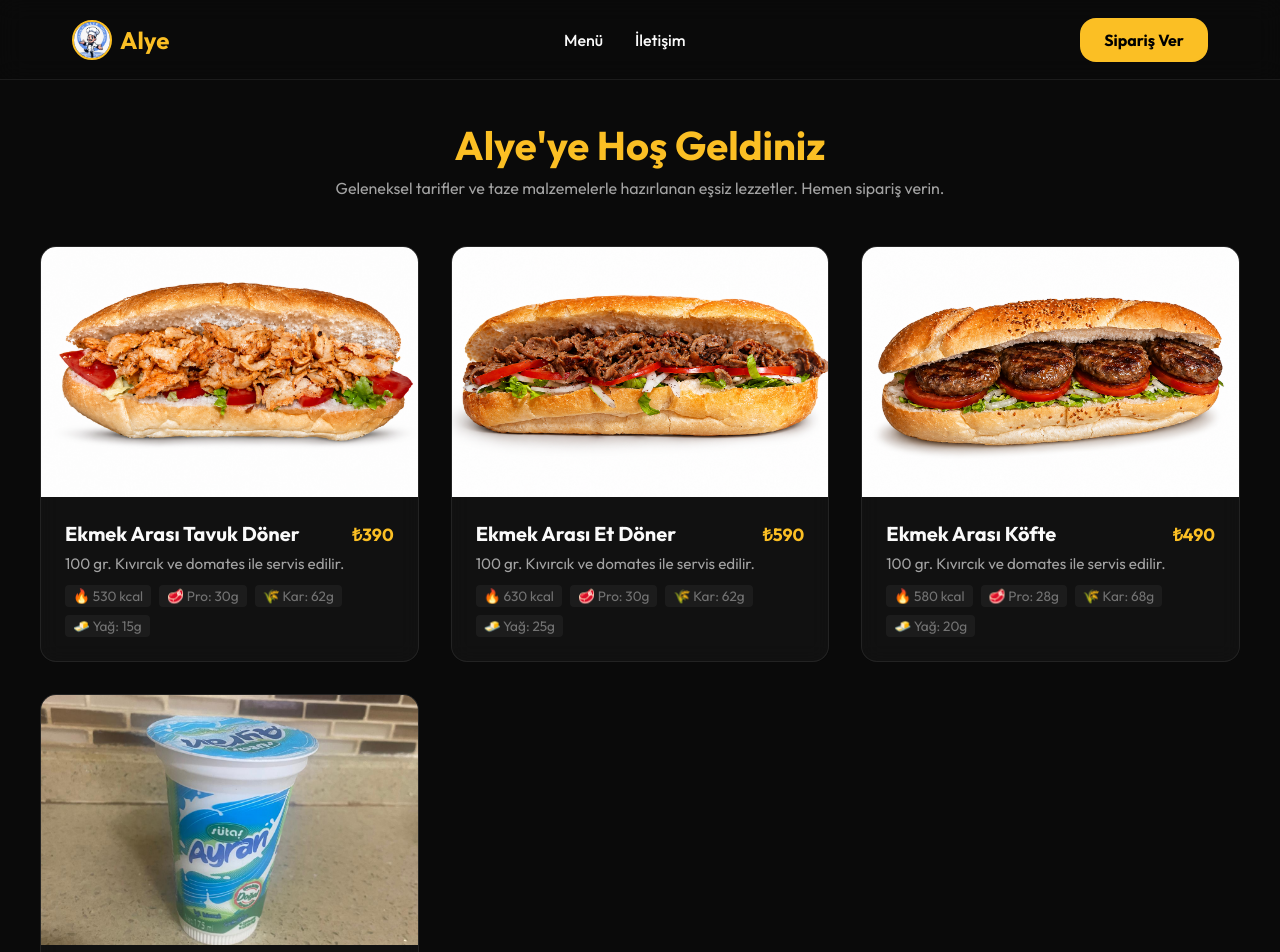
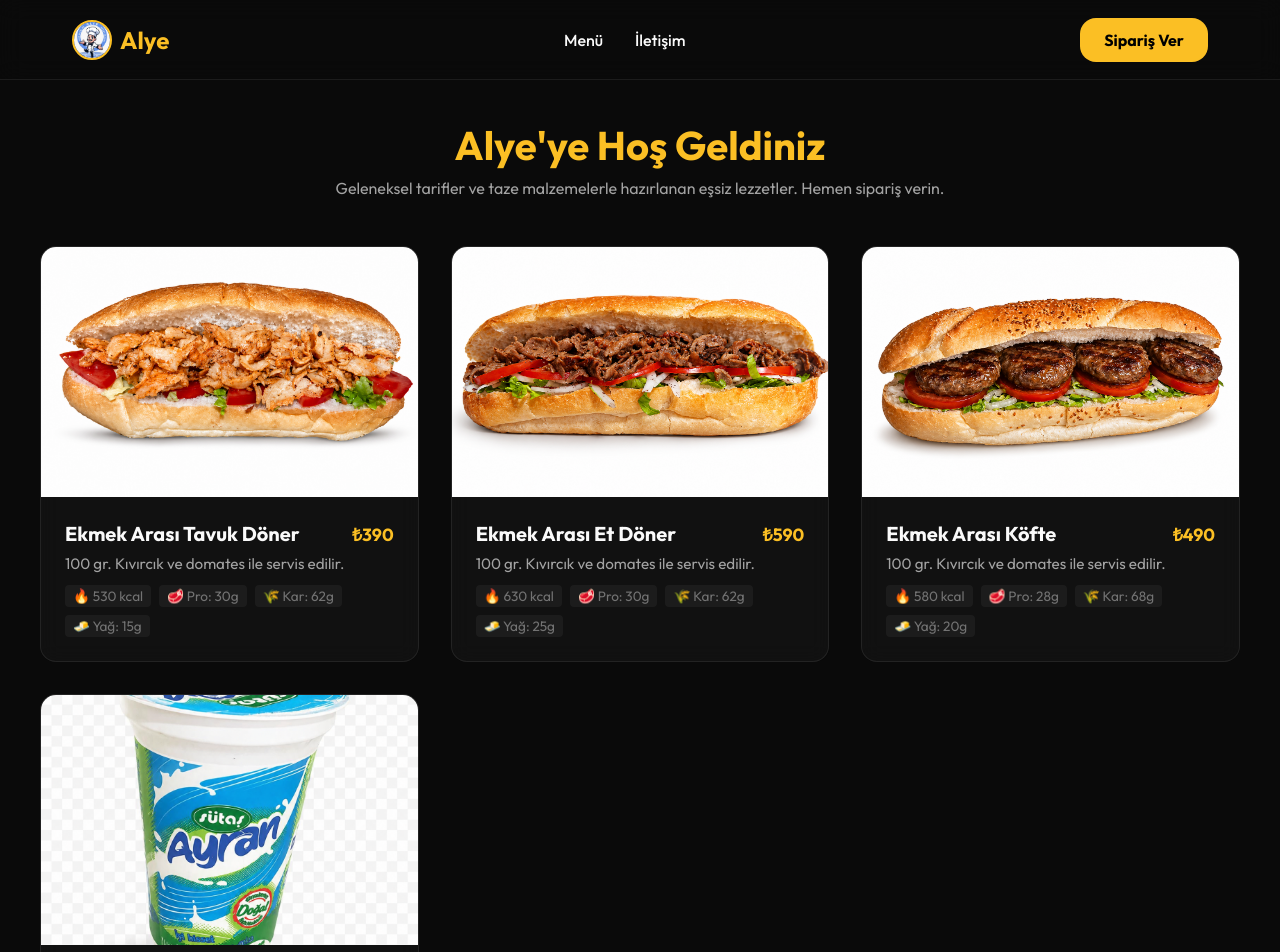
Before and after one commit to sahinseyfi/Alye, a Next.js app: page / in a window 1280 px wide. Shown: the top 952 px of the page. Built offline with nearby package versions, Linux system fonts and the light colour scheme.

Commit message:
Update ayran image to new high quality png

```diff
--- a/src/app/page.js
+++ b/src/app/page.js
@@ -70,7 +70,7 @@ export default function Home() {
 
           <div className="menu-card">
             <div className="menu-img-wrapper">
-              <img src="/images/ayran.jpeg" alt="Ayran" />
+              <img src="/images/ayran.png" alt="Ayran" />
             </div>
             <div className="menu-content">
               <div className="menu-header">
```
Also changed, not shown: public/images/ayran.png (added).
